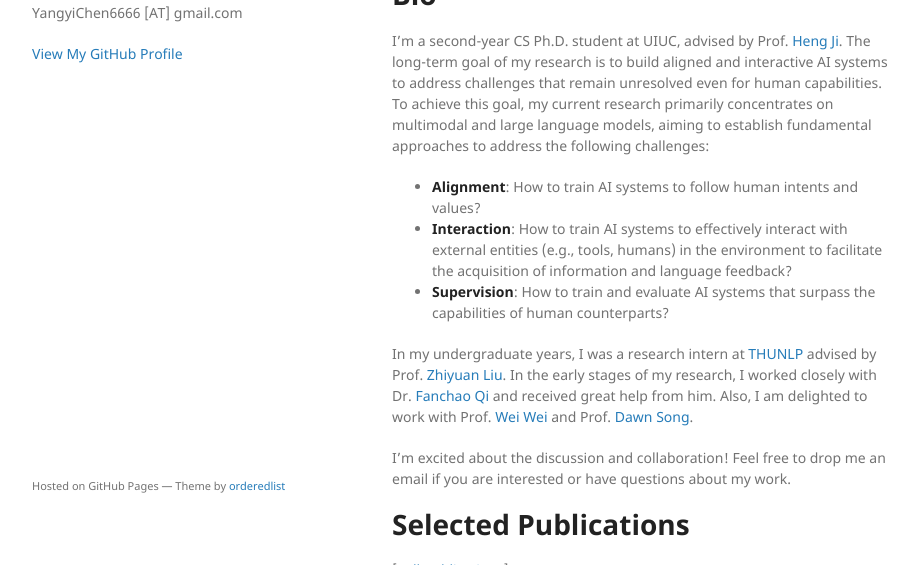
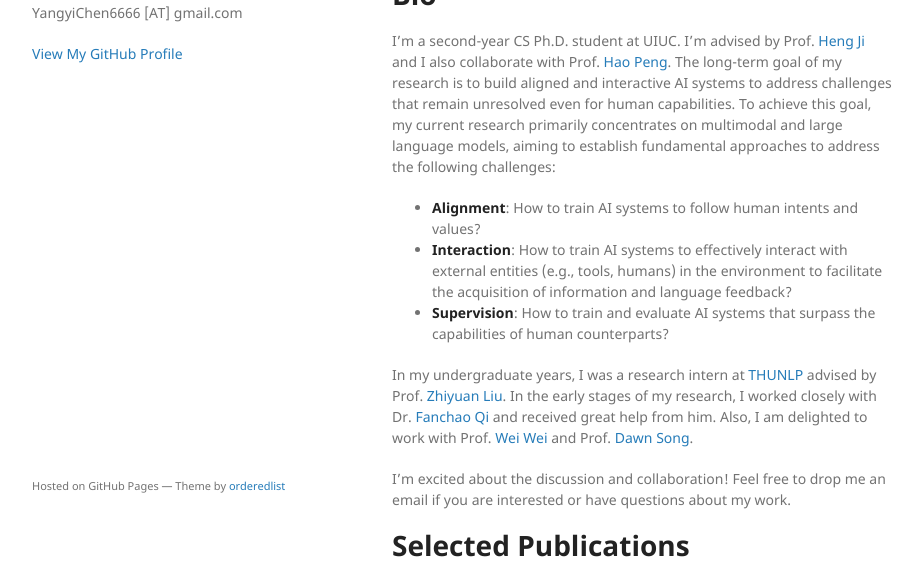
Before and after one commit to Yangyi-Chen/yangyi-chen.github.io, a Jekyll site: the page built from index.md, in a window 1280 px wide and 900 px high, cut to the strip 335-900 px from the top of the window. Shown: the whole strip, without its empty margins (178-1100 px from the left). Built offline with Jekyll 4.4.1, drawn with Linux system fonts in a browser that asks for light colours.

Commit message:
Update index.md

```diff
--- a/index.md
+++ b/index.md
@@ -23,7 +23,7 @@ layout: default
 
 
 # Bio
-I'm a second-year CS Ph.D. student at UIUC, advised by Prof. [Heng Ji](http://blender.cs.illinois.edu/hengji.html).
+I'm a second-year CS Ph.D. student at UIUC. I'm advised by Prof. [Heng Ji](http://blender.cs.illinois.edu/hengji.html) and I also collaborate with Prof. [Hao Peng](https://haopeng-nlp.github.io/).
 The long-term goal of my research is to build aligned and interactive AI systems to address challenges that remain unresolved even for human capabilities. To achieve this goal, my current research primarily concentrates on multimodal and large language models, aiming to establish fundamental approaches to address the following challenges:
 - **Alignment**: How to train AI systems to follow human intents and values?
 - **Interaction**: How to train AI systems to effectively interact with external entities (e.g., tools, humans) in the environment to facilitate the acquisition of information and language feedback?
```
